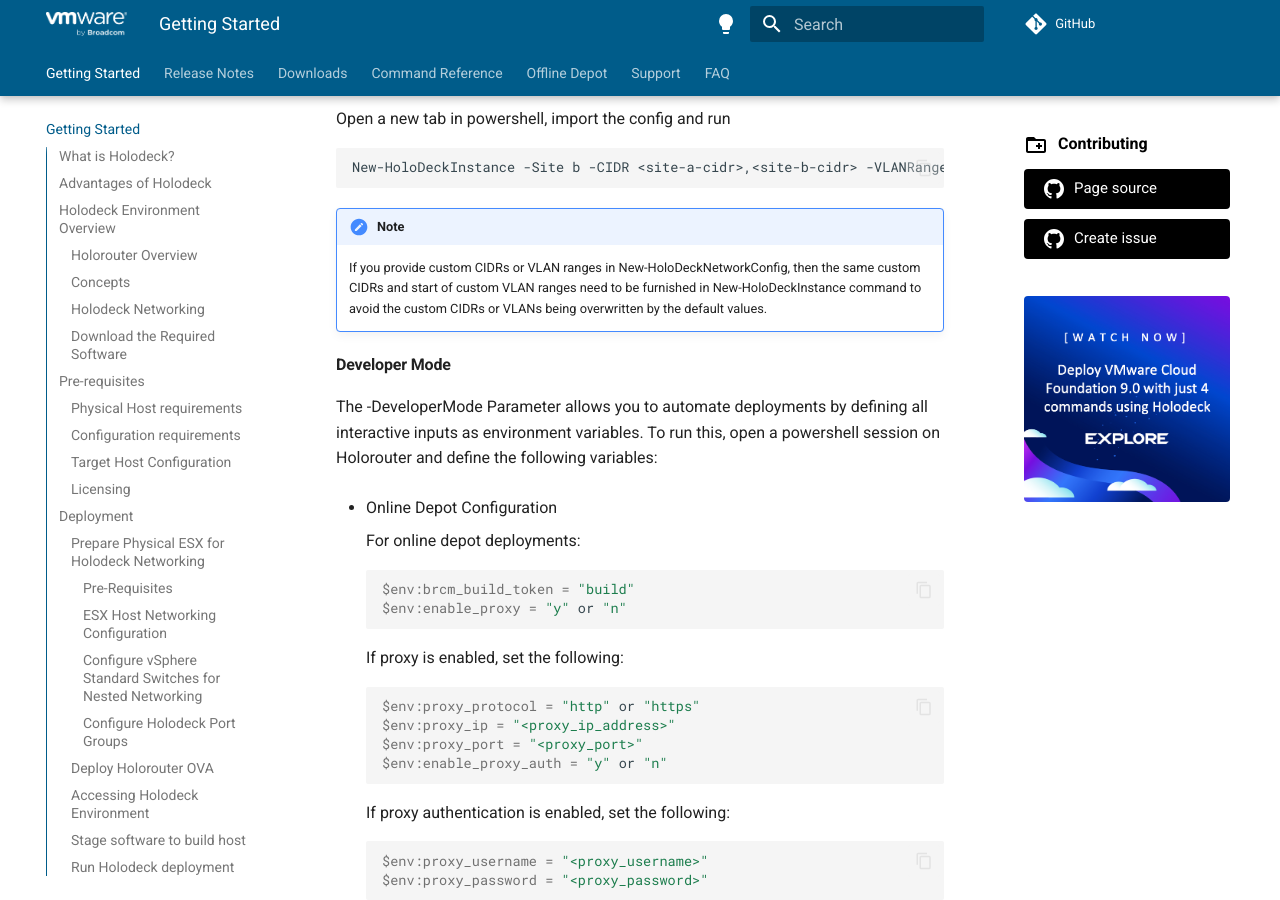
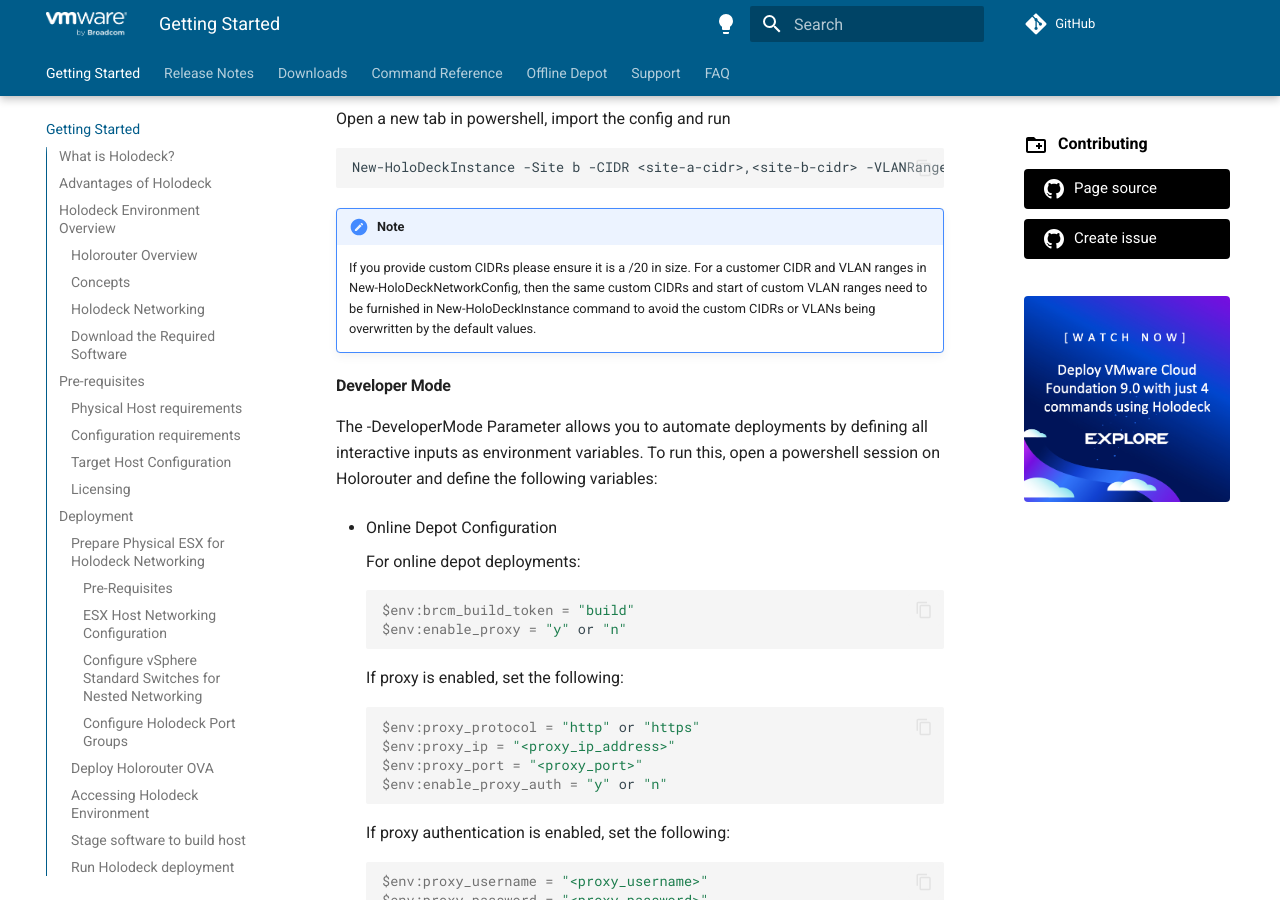
Before and after one commit to vmware/Holodeck, an MkDocs documentation site: the page built from docs/index.md, in a window 1280 px wide and 900 px high, scrolled down 27215 px. Built offline with MkDocs 1.6.1 and Material for MkDocs 9.7.7, drawn with Linux system fonts in a browser that asks for light colours; comment, search, counter and statistics services are not loaded.

Commit message:
Update index.md
Add clarity that we only support a /20 in size for CIDR blocks in the dual site section

````diff
--- a/docs/index.md
+++ b/docs/index.md
@@ -575,7 +575,8 @@
 ```
 
 !!! Note
-    If you provide custom CIDRs or VLAN ranges in New-HoloDeckNetworkConfig, then the same custom CIDRs and start of custom VLAN ranges need to be furnished in New-HoloDeckInstance command to avoid the custom CIDRs or VLANs being overwritten by the default values.
+    If you provide custom CIDRs please ensure it is a /20 in size.  For a customer CIDR and VLAN ranges in New-HoloDeckNetworkConfig, then the same custom CIDRs and start of custom VLAN ranges need to be furnished in New-HoloDeckInstance command to avoid the custom CIDRs or VLANs being overwritten by the default values.
+
 
 #### **Developer Mode**
 
````
